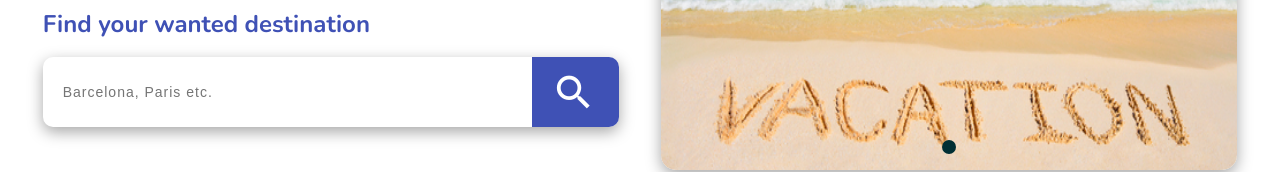
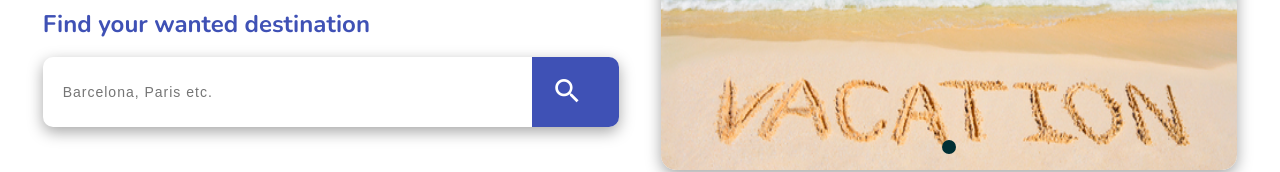
Before and after one commit to pavlinevtimov1998/Vacation-App, an Angular app in the folder vacation-app/: page / in a window 1280 px wide. Shown: the part 513-685 px from the top of the page. Built offline with nearby package versions, Linux system fonts and the light colour scheme.

Commit message:
Update carousel.component.css

```diff
--- a/vacation-app/src/app/core/carousel/carousel.component.css
+++ b/vacation-app/src/app/core/carousel/carousel.component.css
@@ -156,8 +156,8 @@
 
 .btn-search mat-icon {
   overflow: unset;
-  font-size: 45px;
-  margin: 0 0 23% 22%;
+  font-size: 32px;
+  margin: 0 0 10% 22%;
 }
 
 .flex {
@@ -198,4 +198,7 @@
   .title {
     font-size: 2.3em;
   }
+
+  .btn-search {
+  }
 }
```
